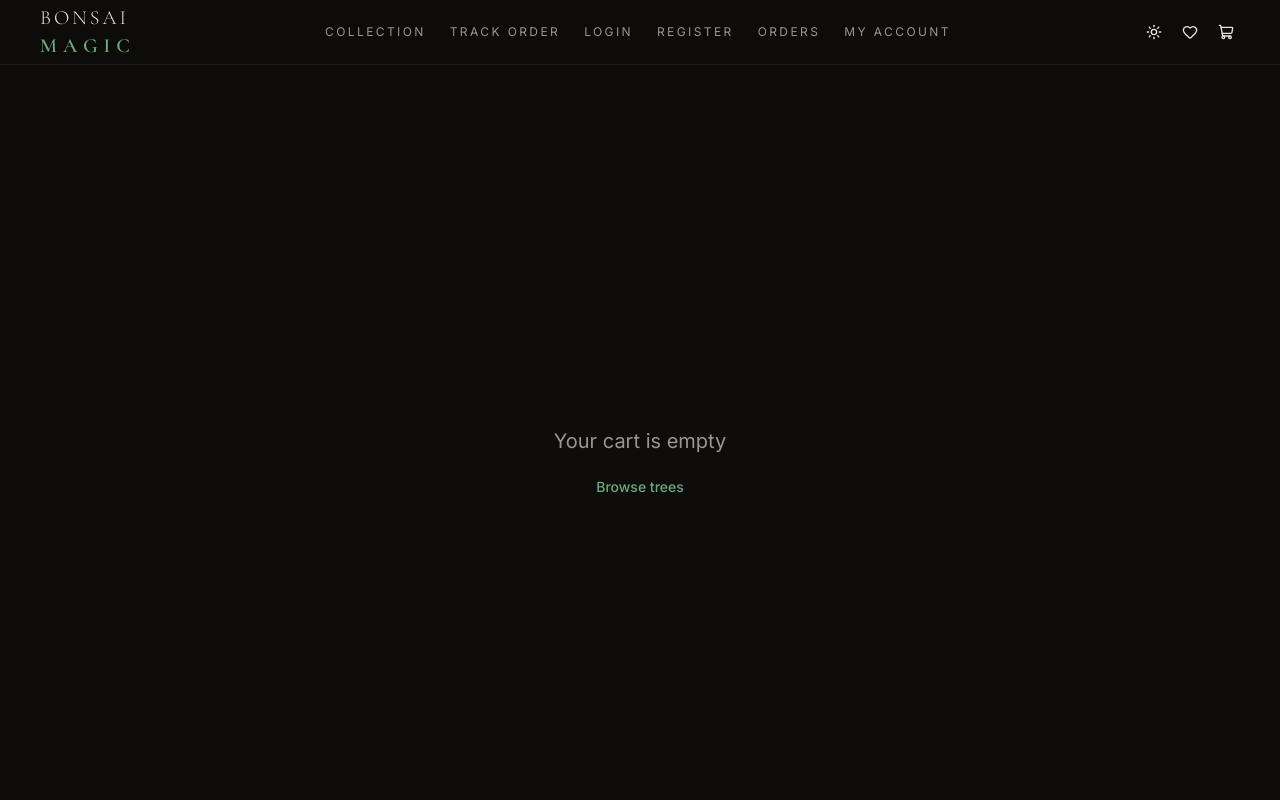
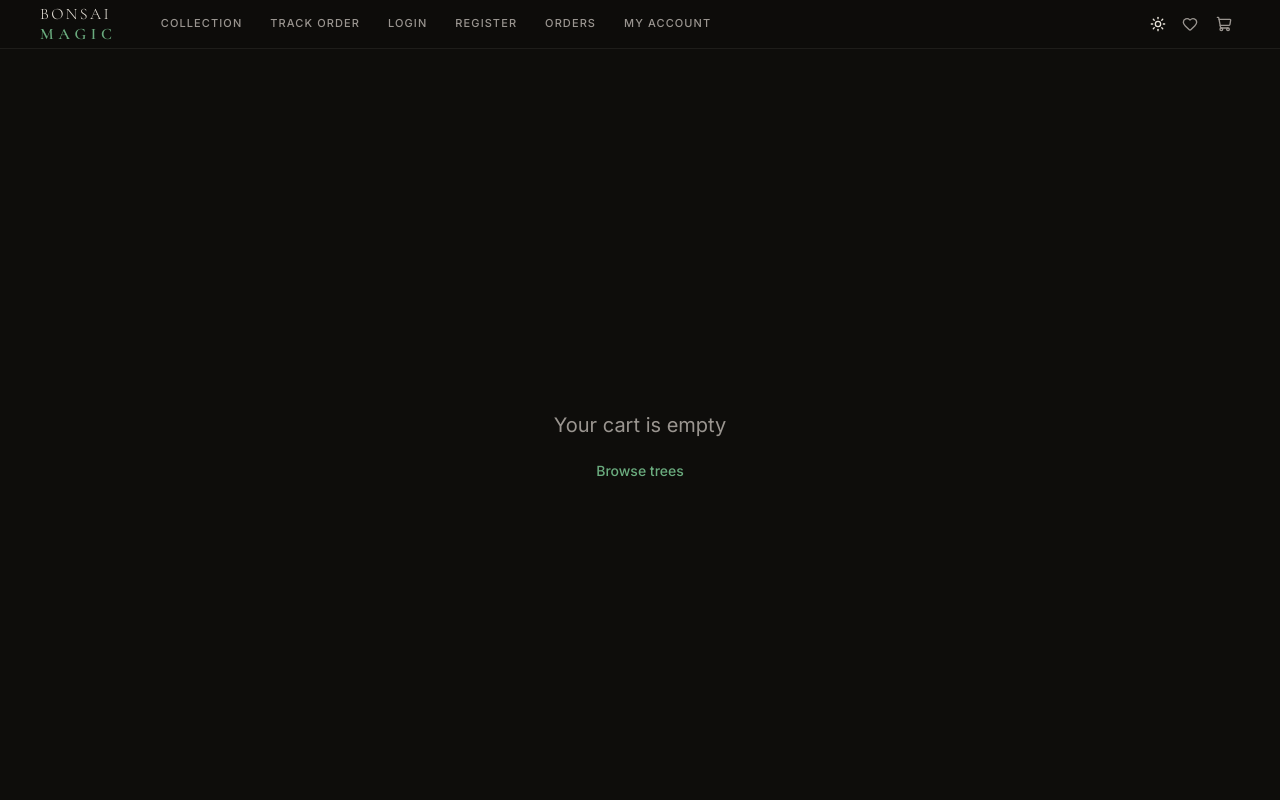
Before and after one commit to michaelharmse39/bonsaimagic, a Next.js app: page /checkout in a window 1280 px wide. Shown: the top 800 px of the page. Built offline with nearby package versions, Linux system fonts and the light colour scheme.

Commit message:
Compact navbar with crisp hover states

```diff
--- a/src/components/Navbar.tsx
+++ b/src/components/Navbar.tsx
@@ -1,10 +1,9 @@
 'use client'
 import Link from 'next/link'
-import { ShoppingCart, Menu, X, Heart, User } from 'lucide-react'
+import { ShoppingCart, Menu, X, Heart } from 'lucide-react'
 import { useCart } from '@/store/cart'
 import { useWishlist } from '@/store/wishlist'
 import { useState } from 'react'
-import { buttonVariants } from '@/components/ui/button'
 import { ThemeToggle } from '@/components/ThemeToggle'
 import { cn } from '@/lib/utils'
 
@@ -25,60 +24,64 @@ export default function Navbar() {
   return (
     <header className="sticky top-0 z-50 bg-background/95 backdrop-blur-sm border-b border-border/60">
       <div className="max-w-7xl mx-auto px-6 lg:px-10">
-        <div className="flex items-center justify-between h-16">
+        <div className="flex items-center h-12 gap-6">
 
           {/* Logo */}
-          <Link href="/" className="flex flex-col leading-none group shrink-0">
-            <span className="font-(family-name:--font-heading) text-xl font-light tracking-[0.15em] text-foreground group-hover:text-primary transition-colors">
+          <Link href="/" className="flex flex-col leading-none group shrink-0 mr-2">
+            <span className="font-(family-name:--font-heading) text-base font-light tracking-[0.15em] text-foreground group-hover:text-primary transition-colors leading-tight">
               BONSAI
             </span>
-            <span className="font-(family-name:--font-heading) text-xl font-semibold tracking-[0.3em] text-primary">
+            <span className="font-(family-name:--font-heading) text-base font-semibold tracking-[0.3em] text-primary leading-tight">
               MAGIC
             </span>
           </Link>
 
-          {/* Desktop nav — all links in one row */}
-          <nav className="hidden md:flex items-center gap-6">
+          {/* Desktop nav */}
+          <nav className="hidden md:flex items-center gap-1 flex-1">
             {NAV_LINKS.map(({ label, href }) => (
-              <Link key={label} href={href} className="jp-label hover:text-foreground transition-colors whitespace-nowrap">
+              <Link
+                key={label}
+                href={href}
+                className="relative px-3 py-1.5 text-[11px] tracking-[0.1em] uppercase font-medium text-muted-foreground hover:text-foreground transition-colors duration-150 rounded-sm hover:bg-muted/60 whitespace-nowrap"
+              >
                 {label}
               </Link>
             ))}
           </nav>
 
           {/* Icons */}
-          <div className="flex items-center gap-2">
+          <div className="flex items-center gap-0.5 ml-auto">
             <ThemeToggle />
             <Link
               href="/wishlist"
-              className={cn(buttonVariants({ variant: 'ghost', size: 'icon-sm' }), 'relative')}
+              className="relative p-2 rounded-sm text-muted-foreground hover:text-foreground hover:bg-muted/60 transition-colors duration-150"
               aria-label="Wishlist"
             >
-              <Heart size={17} />
+              <Heart size={16} />
               {wishlistCount > 0 && (
-                <span className="absolute -top-0.5 -right-0.5 bg-rose-500 text-white text-[10px] font-bold rounded-full w-4 h-4 flex items-center justify-center leading-none">
+                <span className="absolute top-0.5 right-0.5 bg-rose-500 text-white text-[9px] font-bold rounded-full w-3.5 h-3.5 flex items-center justify-center leading-none">
                   {wishlistCount}
                 </span>
               )}
             </Link>
             <button
               onClick={openCart}
-              className={cn(buttonVariants({ variant: 'ghost', size: 'icon-sm' }), 'relative')}
+              className="relative p-2 rounded-sm text-muted-foreground hover:text-foreground hover:bg-muted/60 transition-colors duration-150"
               aria-label="Open cart"
             >
-              <ShoppingCart size={17} />
+              <ShoppingCart size={16} />
               {itemCount > 0 && (
-                <span className="absolute -top-0.5 -right-0.5 bg-primary text-primary-foreground text-[10px] font-bold rounded-full w-4 h-4 flex items-center justify-center leading-none">
+                <span className="absolute top-0.5 right-0.5 bg-primary text-primary-foreground text-[9px] font-bold rounded-full w-3.5 h-3.5 flex items-center justify-center leading-none">
                   {itemCount}
                 </span>
               )}
             </button>
             <button
-              className={cn(buttonVariants({ variant: 'ghost', size: 'icon-sm' }), 'md:hidden')}
+              className={cn('md:hidden p-2 rounded-sm text-muted-foreground hover:text-foreground hover:bg-muted/60 transition-colors duration-150')}
               onClick={() => setMenuOpen(!menuOpen)}
               aria-label="Toggle menu"
             >
-              {menuOpen ? <X size={17} /> : <Menu size={17} />}
+              {menuOpen ? <X size={16} /> : <Menu size={16} />}
             </button>
           </div>
         </div>
@@ -86,10 +89,15 @@ export default function Navbar() {
 
       {/* Mobile menu */}
       {menuOpen && (
-        <div className="md:hidden bg-background border-t border-border/60 px-6 py-6">
-          <nav className="flex flex-col gap-5">
+        <div className="md:hidden bg-background border-t border-border/60 px-6 py-5">
+          <nav className="flex flex-col gap-1">
             {[{ label: 'Home', href: '/' }, ...NAV_LINKS].map(({ label, href }) => (
-              <Link key={label} href={href} onClick={() => setMenuOpen(false)} className="jp-label hover:text-foreground transition-colors">
+              <Link
+                key={label}
+                href={href}
+                onClick={() => setMenuOpen(false)}
+                className="px-3 py-2 text-[11px] tracking-[0.1em] uppercase font-medium text-muted-foreground hover:text-foreground hover:bg-muted/60 rounded-sm transition-colors duration-150"
+              >
                 {label}
               </Link>
             ))}
```
